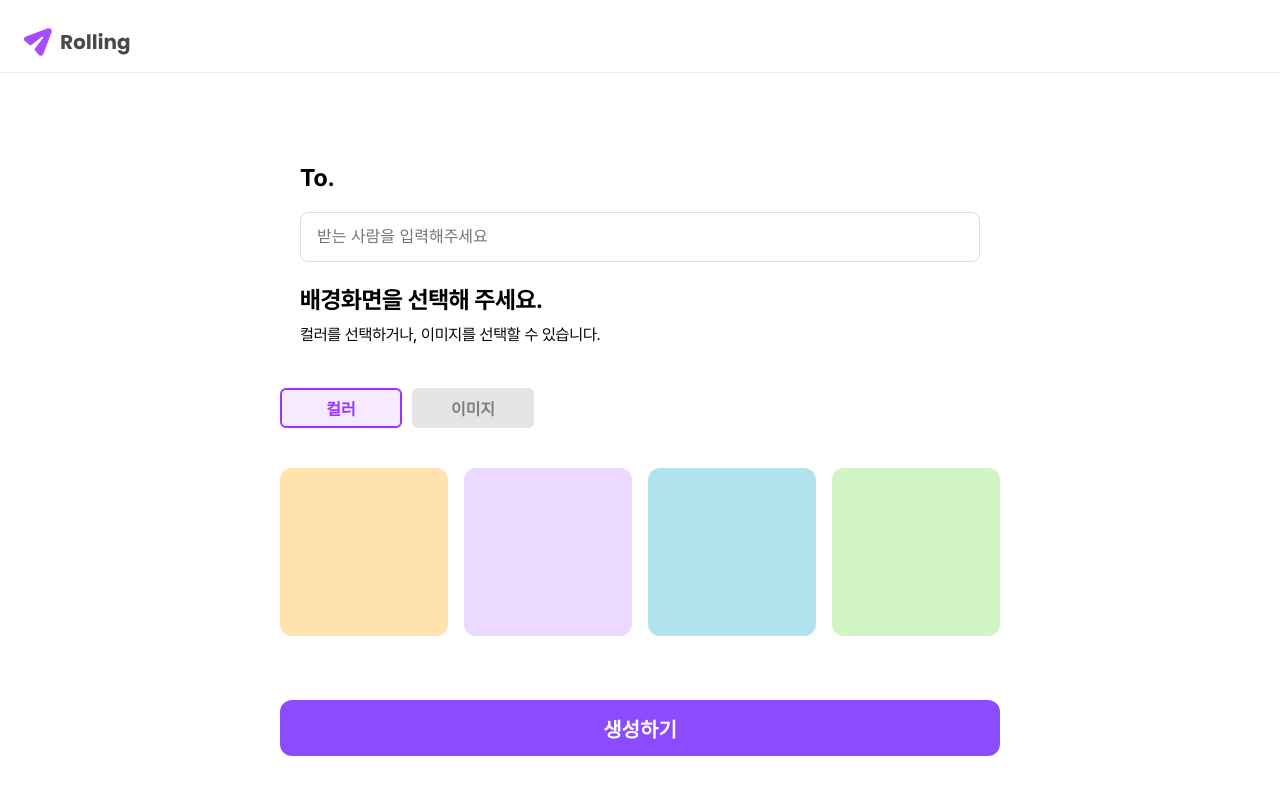
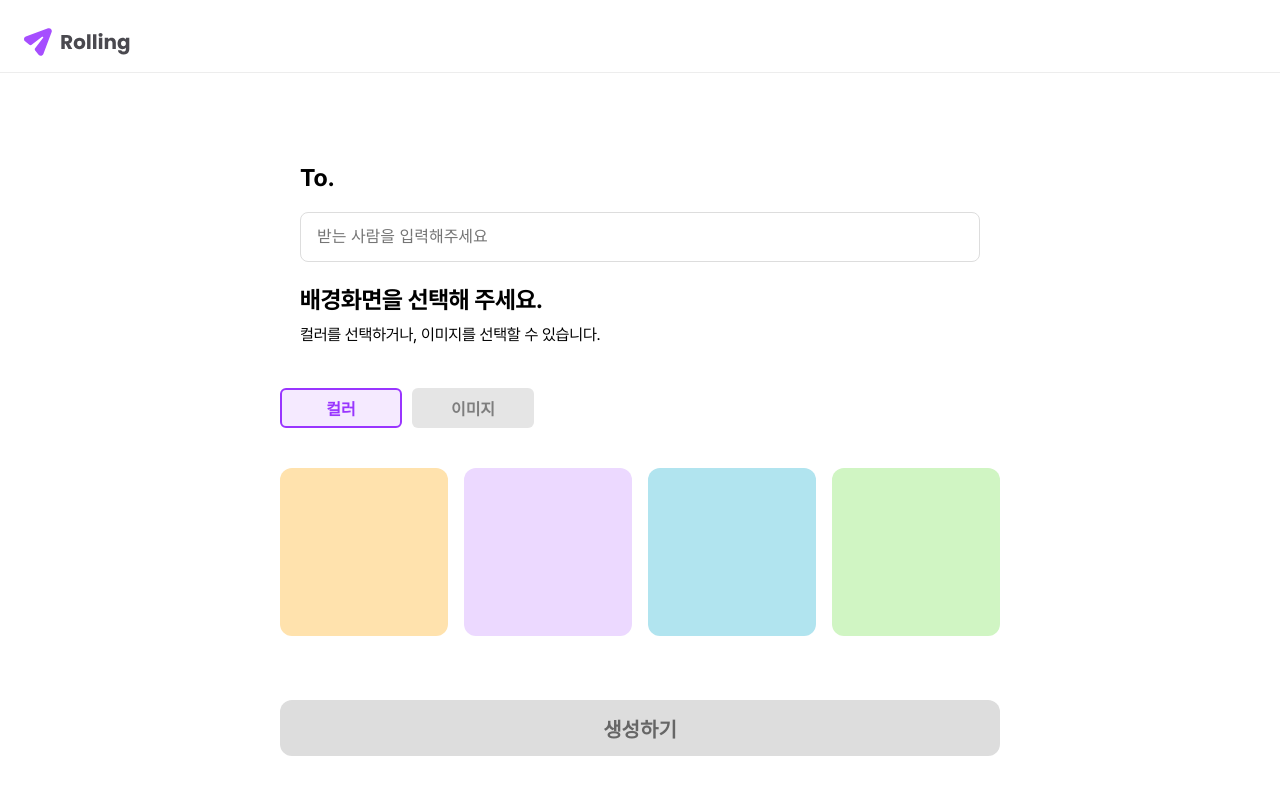
Before and after one commit to gyoyeon-kim/Rolling, a React (Create React App) app: page /post in a window 1280 px wide. Shown: the top 794 px of the page. Built offline with nearby package versions, Linux system fonts and the light colour scheme.

Commit message:
Add: to.css create-button:disabled

```diff
--- a/src/pages/ToPageKM.css
+++ b/src/pages/ToPageKM.css
@@ -23,9 +23,8 @@
   padding: 20px;
 }
 
-.to-content section  {
+.to-content section {
   margin: 40px 0;
-
 }
 
 .background-selection {
@@ -54,7 +53,7 @@
   line-height: 150%;
   outline: none;
   margin-top: 10px;
-  margin-bottom:  20px;
+  margin-bottom: 20px;
 }
 
 .selection-text {
@@ -104,7 +103,6 @@
   border-radius: 12px;
 }
 
-
 .preview-image {
   border-radius: 8px;
 }
@@ -118,7 +116,6 @@
   text-align: left;
   align-items: flex-start;
 }
-
 
 .background-selection-header {
   font-size: 24px;
@@ -155,12 +152,14 @@
   cursor: pointer;
   background: none;
   opacity: 0.5;
-  transition: opacity 0.3s ease, background-color 0.3s ease;
+  transition:
+    opacity 0.3s ease,
+    background-color 0.3s ease;
 }
 
 .tab.active {
-  border: 2px solid #9935FF;
-  color: #9935FF;
+  border: 2px solid #9935ff;
+  color: #9935ff;
   background-color: rgba(153, 53, 255, 0.1);
   opacity: 1;
 }
@@ -173,11 +172,10 @@
   opacity: 1;
 }
 
-
 .create-button {
   width: 720px;
   height: 56px;
-  background-color: #8C4BFF;
+  background-color: #8c4bff;
   color: white;
   font-size: 20px;
   font-weight: bold;
@@ -189,6 +187,13 @@
   justify-content: center;
   align-items: center;
 }
+
+.create-button:disabled {
+  background-color: #ddd;
+  color: #666;
+  cursor: not-allowed;
+}
+
 /*이미지 탭 체크아이콘 중앙으로*/
 .image-container {
   position: relative;
```
